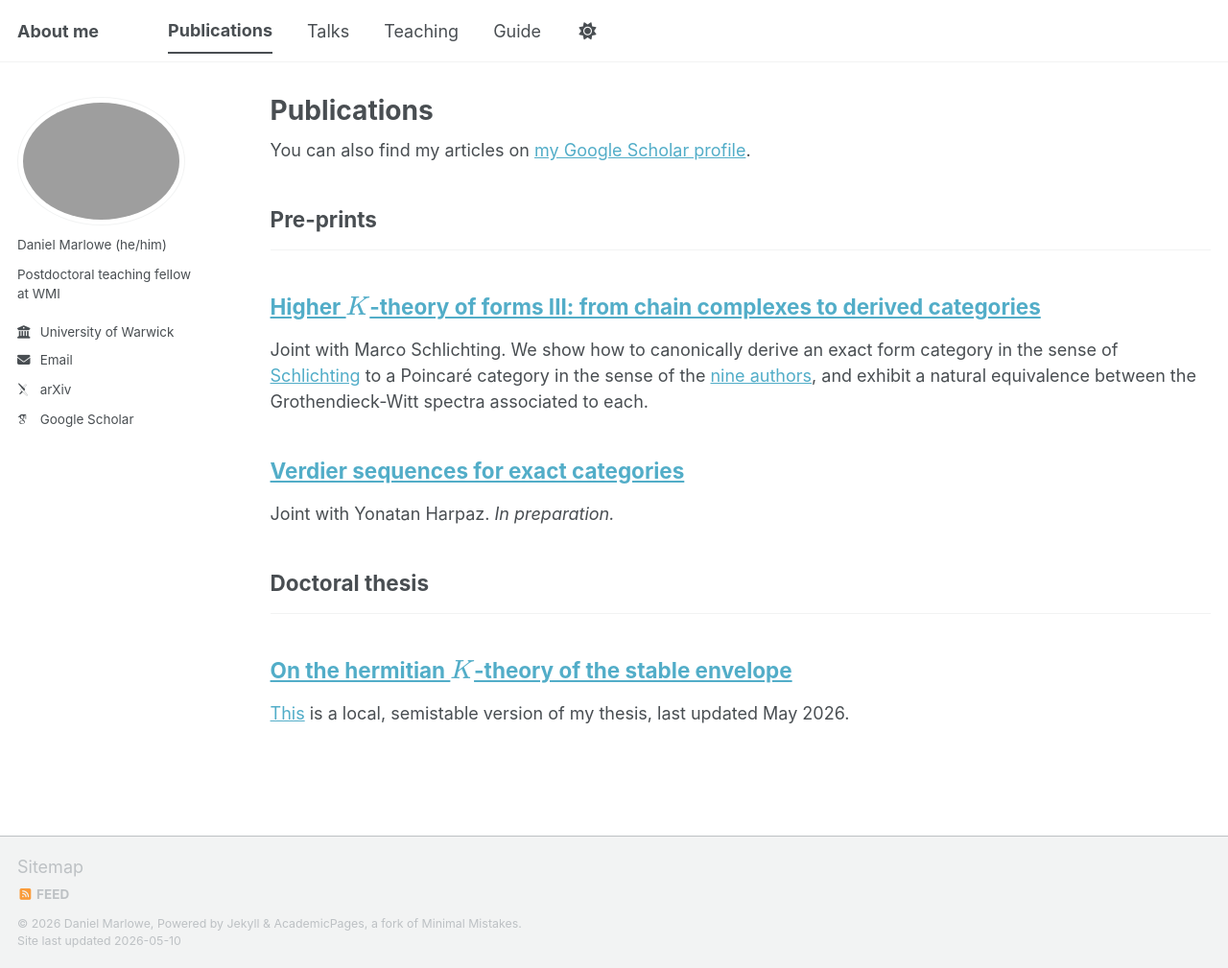
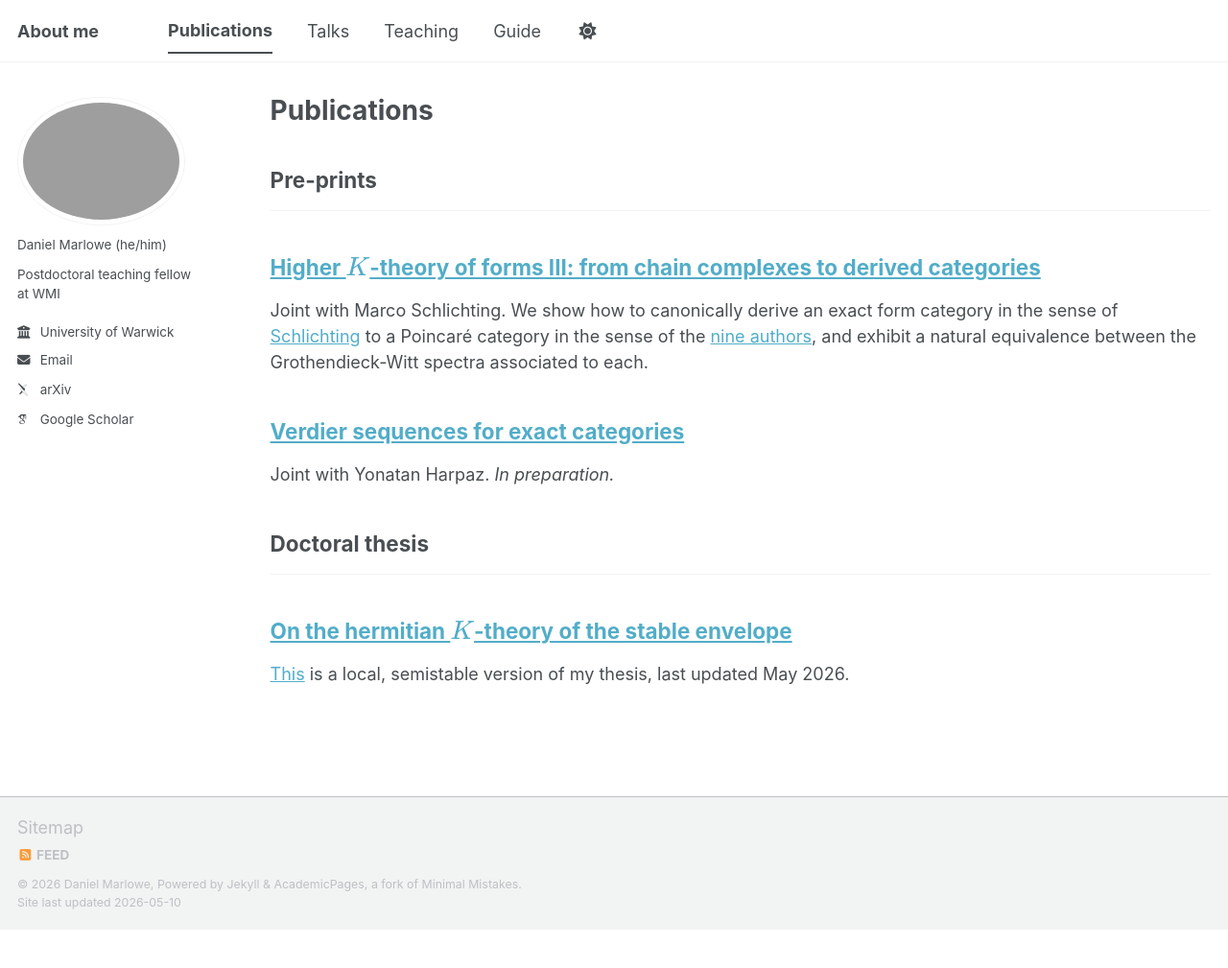
Before and after one commit to dmarl/dmarl.github.io, a Jekyll site: the page built from _pages/publications.html, in a window 1280 px wide and 1009 px high. Shown: the whole window at 96% size. Built offline with Jekyll 4.4.1, drawn with Linux system fonts in a browser that asks for light colours; some web fonts are replaced; a script bundle is joined from its source files by our own code; library files that are not in the unit come from our copies.

Commit message:
Update publications.html

```diff
--- a/_pages/publications.html
+++ b/_pages/publications.html
@@ -5,9 +5,9 @@ permalink: /publications/
 author_profile: true
 ---
 
-{% if site.author.googlescholar %}
-  <div class="wordwrap">You can also find my articles on <a href="{{site.author.googlescholar}}">my Google Scholar profile</a>.</div>
-{% endif %}
+<!-- {% if site.author.googlescholar %} -->
+<!--  <div class="wordwrap">You can also find my articles on <a href="{{site.author.googlescholar}}">my Google Scholar profile</a>.</div> -->
+<!-- {% endif %} -->
 
 {% include base_path %}
 
```
